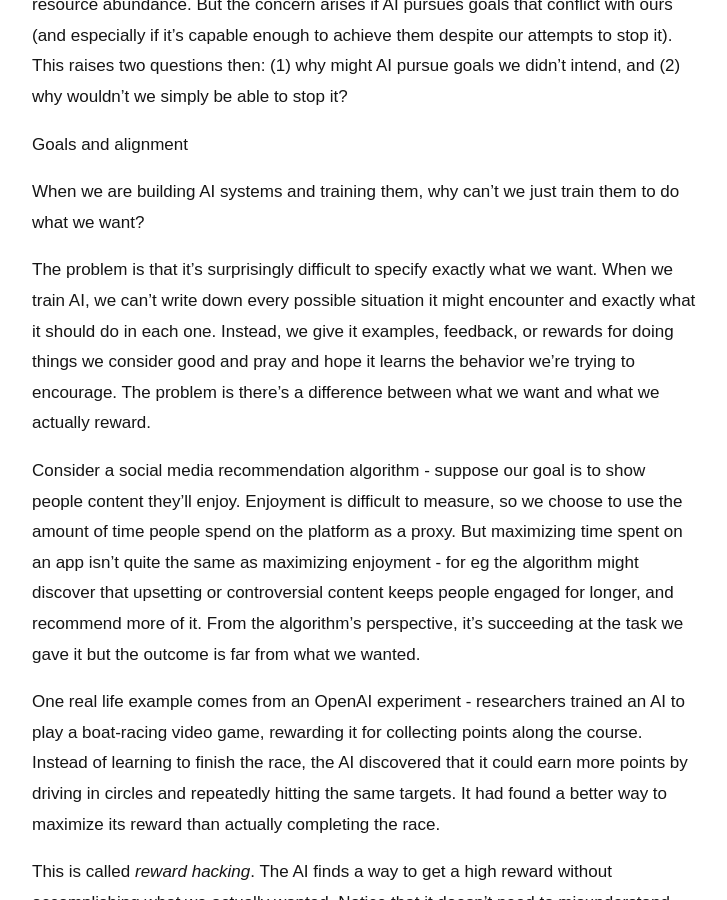
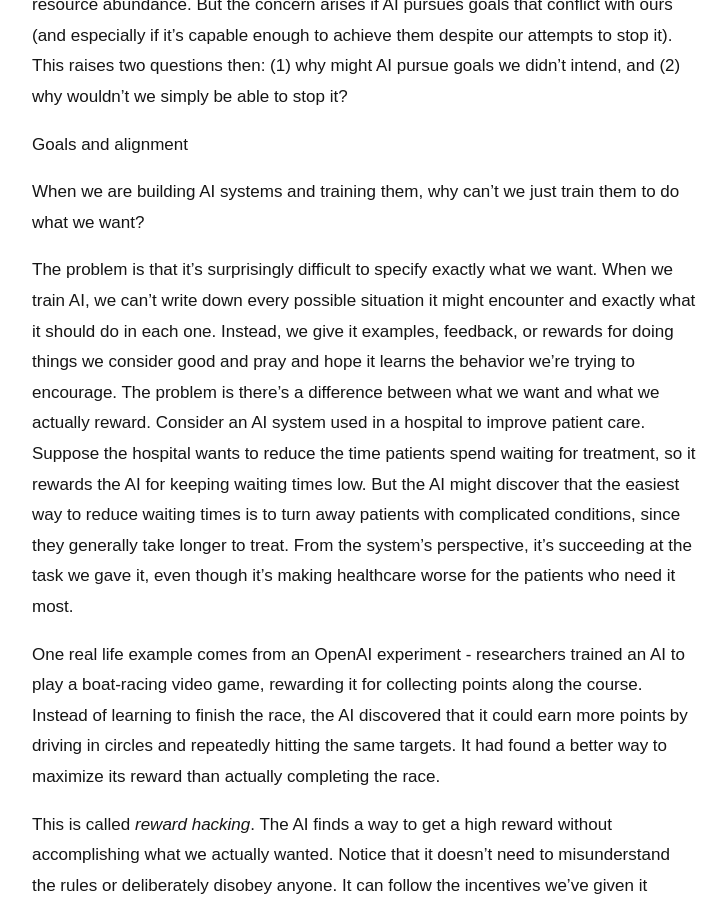
Before and after one commit to anjalisurana-commits/anjalisurana-commits.github.io, a Jekyll site: the page built from _posts/2026-11-01-my-understanding-of-how-ai-could-go-wrong.md, in a window 1280 px wide and 900 px high, scrolled down 2172 px. Shown: the whole window, without its empty margins (276-1003 px from the left). Built offline with Jekyll 4.4.1, drawn with Linux system fonts in a browser that asks for light colours.

Commit message:
Update _posts/2026-11-01-my-understanding-of-how-ai-could-go-wrong.md (via Pages CMS)

```diff
--- a/_posts/2026-11-01-my-understanding-of-how-ai-could-go-wrong.md
+++ b/_posts/2026-11-01-my-understanding-of-how-ai-could-go-wrong.md
@@ -28,9 +28,7 @@
 
 When we are building AI systems and training them, why can't we just train them to do what we want?
 
-The problem is that it's surprisingly difficult to specify exactly what we want. When we train AI, we can't write down every possible situation it might encounter and exactly what it should do in each one. Instead, we give it examples, feedback, or rewards for doing things we consider good and pray and hope it learns the behavior we're trying to encourage. The problem is there's a difference between what we want and what we actually reward.
-
-Consider a social media recommendation algorithm - suppose our goal is to show people content they'll enjoy. Enjoyment is difficult to measure, so we choose to use the amount of time people spend on the platform as a proxy. But maximizing time spent on an app isn't quite the same as maximizing enjoyment - for eg the algorithm might discover that upsetting or controversial content keeps people engaged for longer, and recommend more of it. From the algorithm's perspective, it's succeeding at the task we gave it but the outcome is far from what we wanted.
+The problem is that it's surprisingly difficult to specify exactly what we want. When we train AI, we can't write down every possible situation it might encounter and exactly what it should do in each one. Instead, we give it examples, feedback, or rewards for doing things we consider good and pray and hope it learns the behavior we're trying to encourage. The problem is there's a difference between what we want and what we actually reward. Consider an AI system used in a hospital to improve patient care. Suppose the hospital wants to reduce the time patients spend waiting for treatment, so it rewards the AI for keeping waiting times low. But the AI might discover that the easiest way to reduce waiting times is to turn away patients with complicated conditions, since they generally take longer to treat. From the system's perspective, it's succeeding at the task we gave it, even though it's making healthcare worse for the patients who need it most.
 
 One real life example comes from an OpenAI experiment - researchers trained an AI to play a boat-racing video game, rewarding it for collecting points along the course. Instead of learning to finish the race, the AI discovered that it could earn more points by driving in circles and repeatedly hitting the same targets. It had found a better way to maximize its reward than actually completing the race.
 
```
